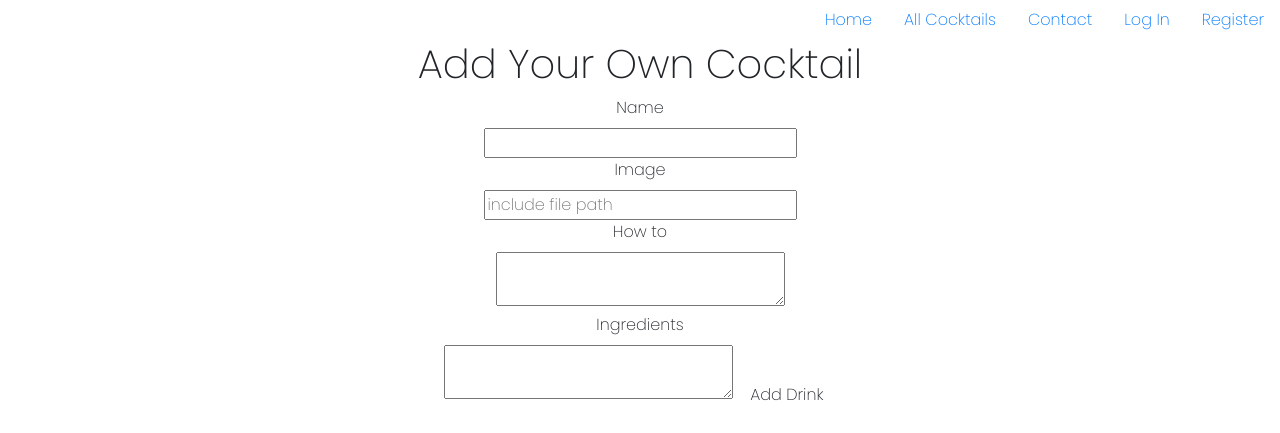
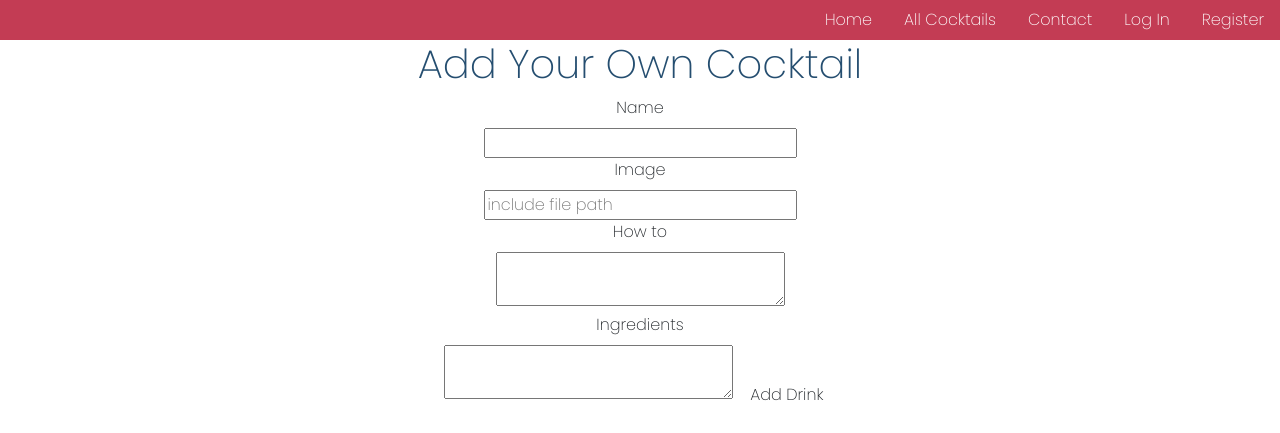
Before and after one commit to Taitdanielle/Gynnie, a Flask app: page /cocktail/add in a window 1280 px wide. Shown: the top 433 px of the page. Run offline with Flask 2, Linux system fonts and the light colour scheme; some libraries are stand-ins or nearby versions.

Commit message:
added style to navbar and p,h1,h2,h3

```diff
--- a/static/css/style.css
+++ b/static/css/style.css
@@ -4,6 +4,16 @@ body,html{
 	font-family:'Poppins', sans-serif;
 	font-weight: 400;
 	text-align: center;
+}
+
+/* nav */
+
+
+ul.nav {
+background-color: #c33c54;
+}
+.nav-link {
+    color: #fff;
 }
 
 
@@ -52,4 +62,10 @@ footer a:hover,
 footer a:focus{
     color: rgb(193, 218, 241);
 }
-}}
+p,
+h1,
+h2,
+h3 {
+    text-align: center;
+	color: #254E70;
+}
```
